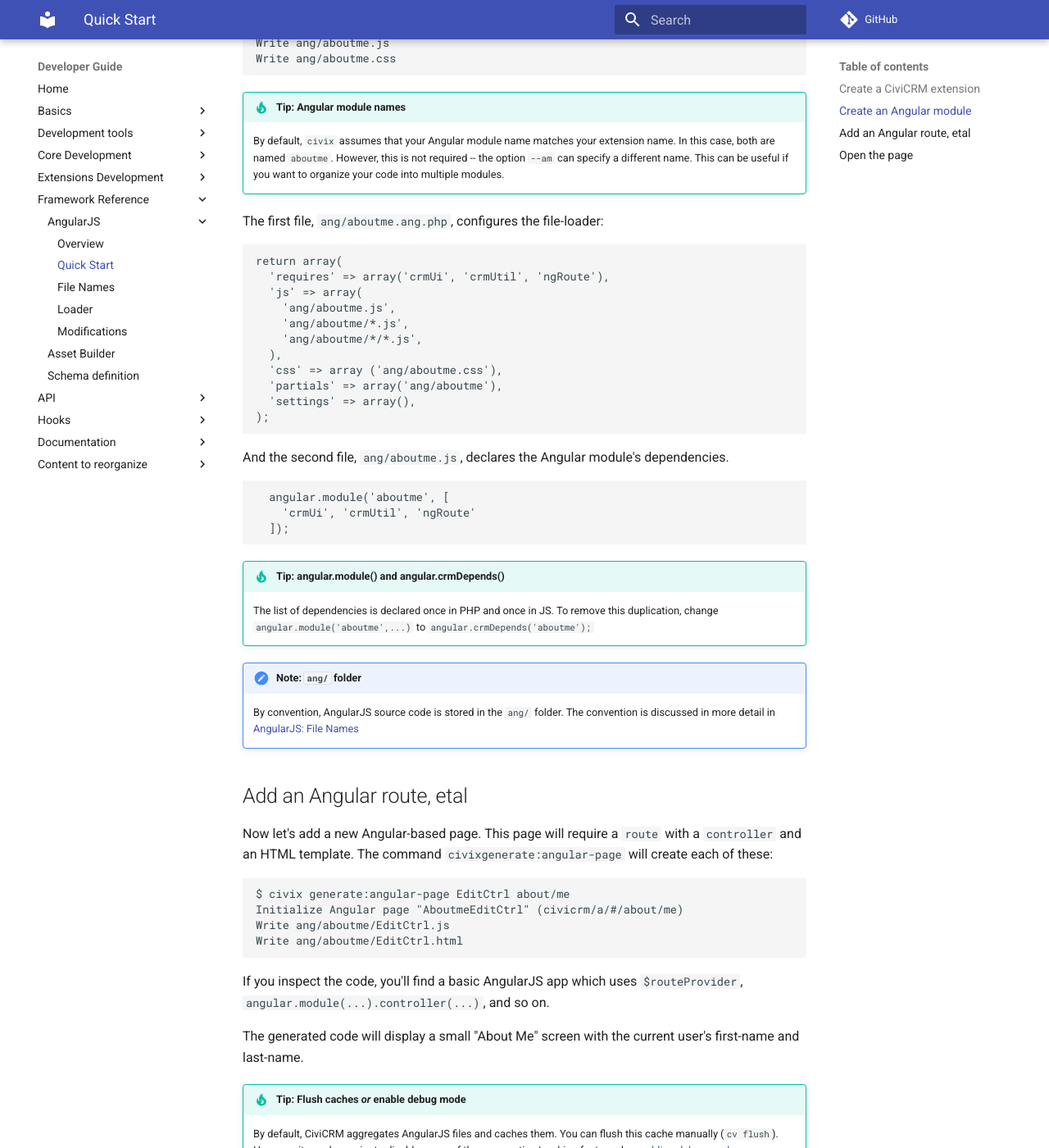
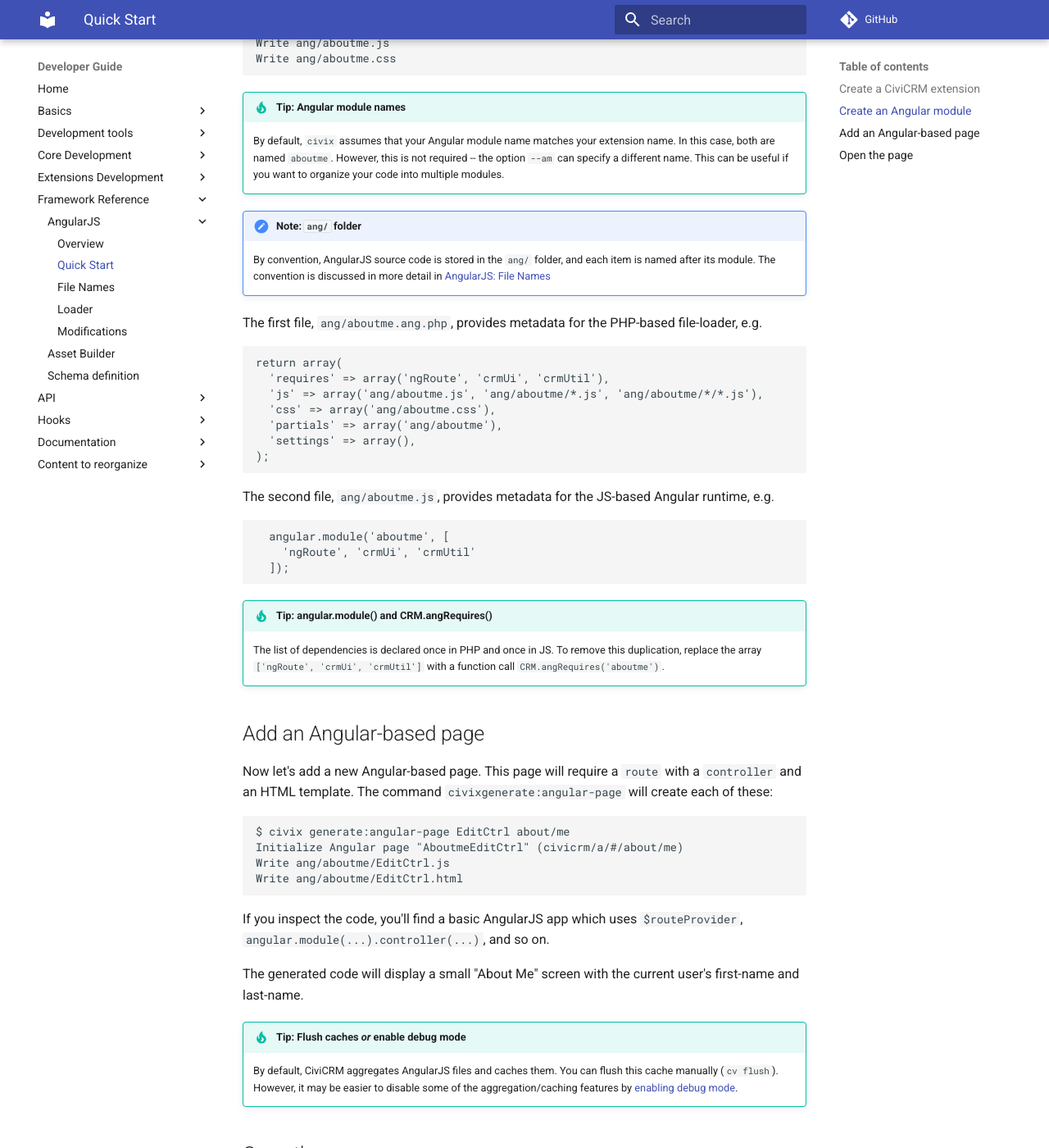
Before and after one commit to civicrm/civicrm-dev-docs, an MkDocs documentation site: the page built from docs/framework/angular/quickstart.md, in a window 1280 px wide and 1400 px high, scrolled down 700 px. Shown: the whole window at 82% size. Built offline with MkDocs 1.6.1 and Material for MkDocs 9.7.7, drawn with Linux system fonts in a browser that asks for light colours; comment, search, counter and statistics services are not loaded; old or Windows-style settings are respelled for this version of MkDocs.

Commit message:
"AngularJS: Quick Start" -- Various tweaks

````diff
--- a/docs/framework/angular/quickstart.md
+++ b/docs/framework/angular/quickstart.md
@@ -37,42 +37,40 @@ Write ang/aboutme.css
     is not required -- the option `--am` can specify a different name.  This
     can be useful if you want to organize your code into multiple modules.
 
+!!! note "Note: `ang/` folder"
+    By convention, AngularJS source code is stored in the `ang/` folder, and
+    each item is named after its module.  The convention is discussed in
+    more detail in [AngularJS: File Names](/framework/angular/files.md)
 
-The first file, `ang/aboutme.ang.php`, configures the file-loader:
+The first file, `ang/aboutme.ang.php`, provides metadata for the PHP-based
+file-loader, e.g.
 
 ```php
 return array(
-  'requires' => array('crmUi', 'crmUtil', 'ngRoute'),
-  'js' => array(
-    'ang/aboutme.js',
-    'ang/aboutme/*.js',
-    'ang/aboutme/*/*.js',
-  ),
-  'css' => array ('ang/aboutme.css'),
+  'requires' => array('ngRoute', 'crmUi', 'crmUtil'),
+  'js' => array('ang/aboutme.js', 'ang/aboutme/*.js', 'ang/aboutme/*/*.js'),
+  'css' => array('ang/aboutme.css'),
   'partials' => array('ang/aboutme'),
   'settings' => array(),
 );
 ```
 
-And the second file, `ang/aboutme.js`, declares the Angular module's dependencies.
+The second file, `ang/aboutme.js`, provides metadata for the JS-based
+Angular runtime, e.g.
 
 ```js
   angular.module('aboutme', [
-    'crmUi', 'crmUtil', 'ngRoute'
+    'ngRoute', 'crmUi', 'crmUtil'
   ]);
 ```
 
-!!! tip "Tip: angular.module() and angular.crmDepends()"
+!!! tip "Tip: angular.module() and CRM.angRequires()"
     The list of dependencies is declared once in PHP and once in JS.  To
-    remove this duplication, change `angular.module('aboutme',...)` to
-    `angular.crmDepends('aboutme');`
+    remove this duplication, replace the array `['ngRoute', 'crmUi', 'crmUtil']`
+    with a function call `CRM.angRequires('aboutme')`.
 
-!!! note "Note: `ang/` folder"
-    By convention, AngularJS source code is stored in the `ang/` folder.
-    The convention is discussed in more detail in [AngularJS: File
-    Names](/framework/angular/files.md)
 
-## Add an Angular route, etal
+## Add an Angular-based page
 
 Now let's add a new Angular-based page.  This page will require a `route`
 with a `controller` and an HTML template.  The command `civix
````
